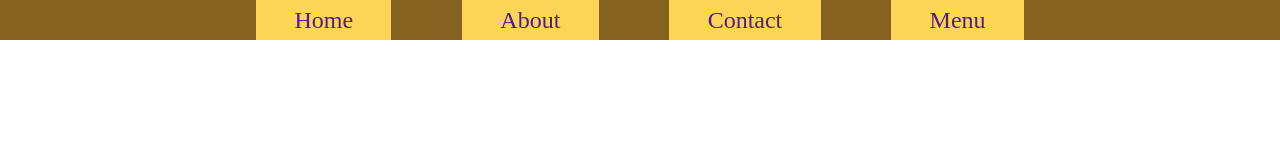
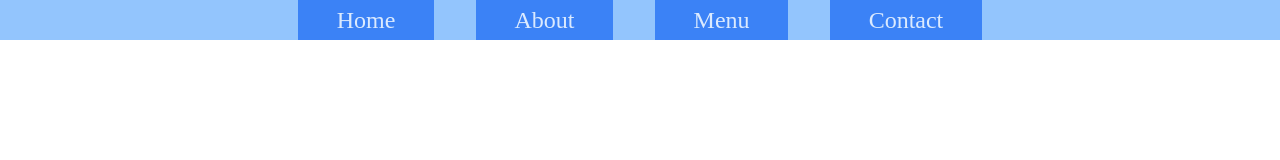
Before and after one commit to Negrea-Andrei/Restaurant, a website built with webpack: page dist/index.html in a window 1280 px wide. Built offline with nearby package versions, Linux system fonts and the light colour scheme; files whose address does not match are found by name.

Commit message:
Use the tailwind color guide

```diff
--- a/src/stylesheet.css
+++ b/src/stylesheet.css
@@ -15,7 +15,7 @@ body {
 header {
     width: 100%;
     height: 5%;
-    background-color: rgb(134, 98, 32);
+    background-color: #93c5fd;
 
 }
 
@@ -24,7 +24,7 @@ nav {
     display: flex;
     padding-left: 20%;
     padding-right: 20%;
-    justify-content: space-between;
+    justify-content: space-evenly ;
 }
 
 a {
@@ -34,6 +34,12 @@ a {
     justify-content: center;
     align-items: center;
     text-decoration: none;
-    background-color: rgb(252, 213, 86);
+    background-color: #3b82f6;
+    color: #dbeafe;
     font-size: x-large;
 }
+
+a:hover {
+    box-shadow: inset 0px 5px 15px #1e40af;
+    color: #bfdbfe;
+}
```
Also changed, not shown: dist/index.html.
